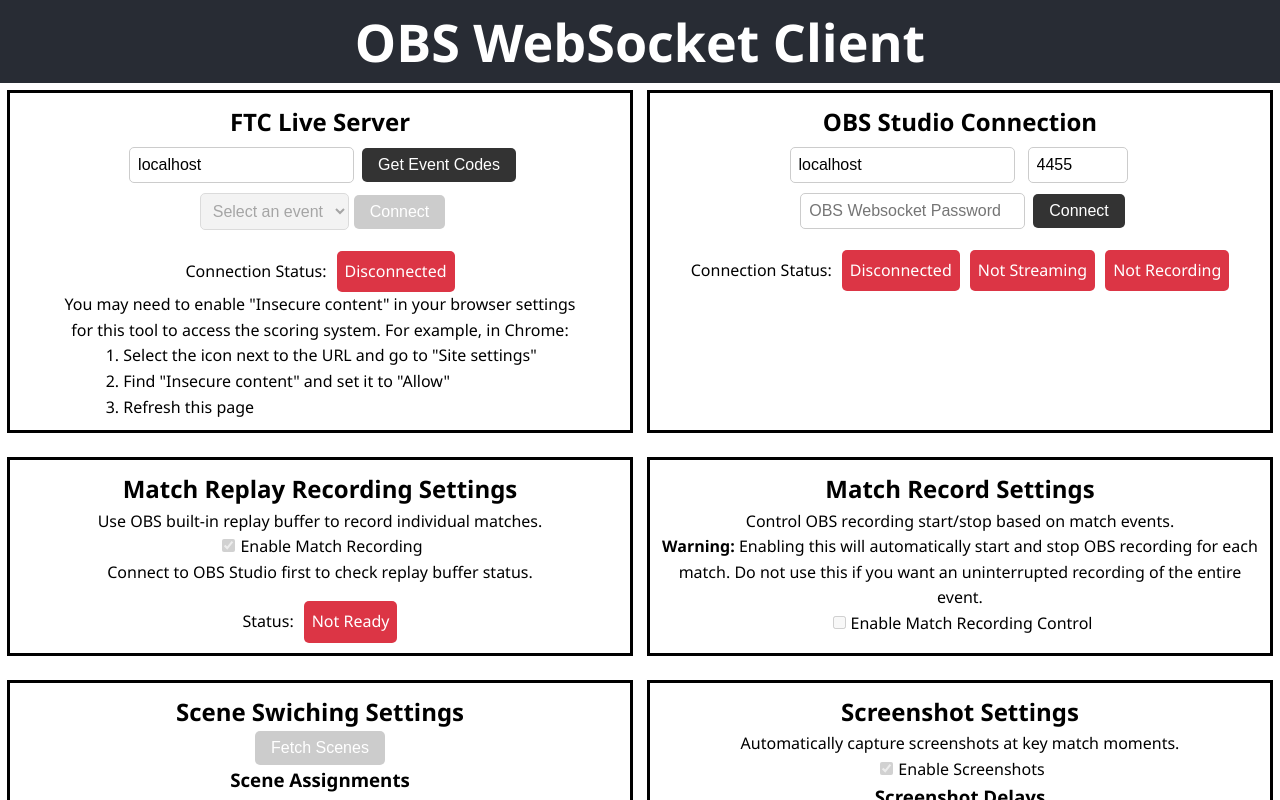
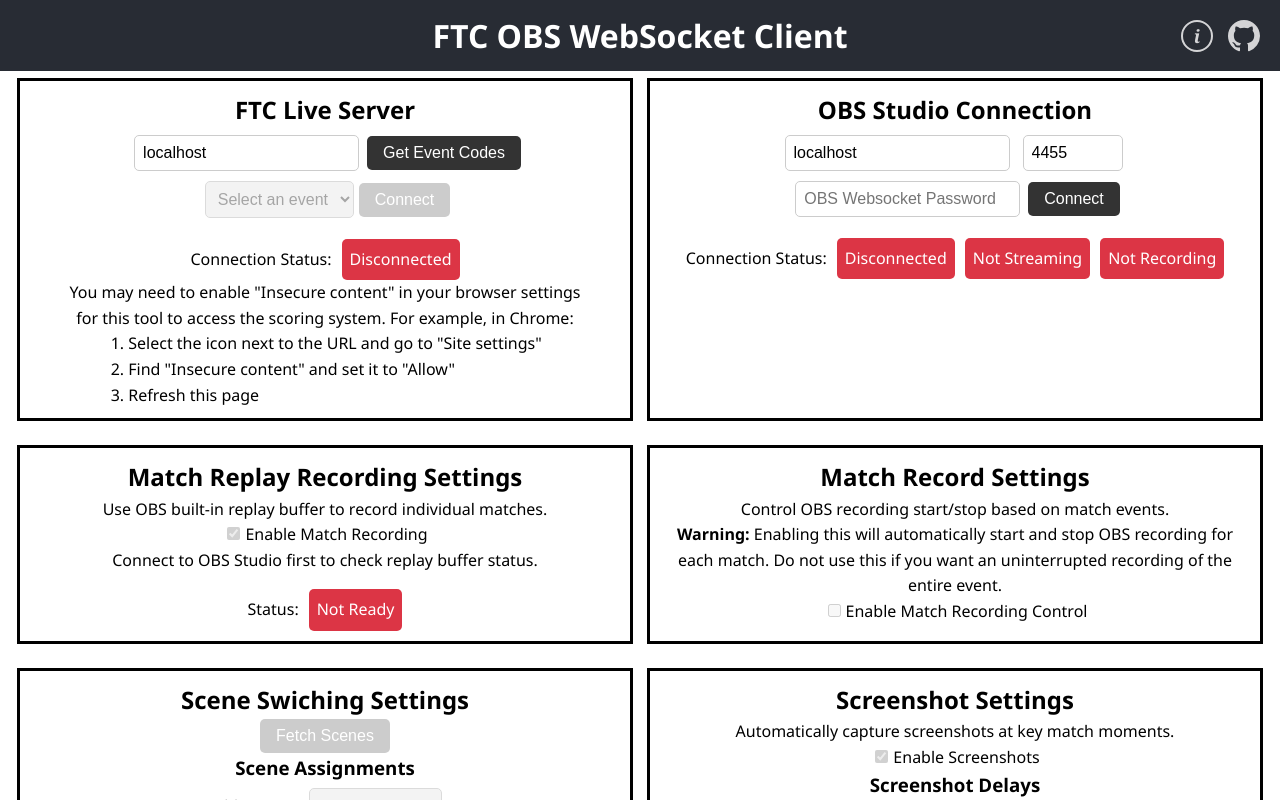
Before and after one commit to jvens/obs-ftc, a React (Create React App) app: page / in a window 1280 px wide. Shown: the top 800 px of the page. Built offline with nearby package versions, Linux system fonts and the light colour scheme; what obs-websocket-js would draw is missing.

Commit message:
feat: Implement AboutModal component and enhance App layout with header links

```diff
--- a/src/App.css
+++ b/src/App.css
@@ -24,11 +24,138 @@
   background-color: #282c34;
   /* min-height: 100vh; */
   display: flex;
-  flex-direction: column;
+  flex-direction: row;
   align-items: center;
   justify-content: center;
-  font-size: calc(10px + 2vmin);
+  font-size: calc(10px + vmin);
   color: white;
+  position: relative;
+  padding: 10px 20px;
+}
+
+.App-header h1 {
+  flex: 1;
+  text-align: center;
+}
+
+.header-links {
+  position: absolute;
+  right: 20px;
+  display: flex;
+  align-items: center;
+  gap: 15px;
+}
+
+.github-link {
+  opacity: 0.8;
+  transition: opacity 0.2s;
+  display: flex;
+  align-items: center;
+}
+
+.github-link:hover {
+  opacity: 1;
+}
+
+.about-button {
+  background: transparent;
+  border: 2px solid white;
+  border-radius: 50%;
+  width: 32px;
+  height: 32px;
+  padding: 0;
+  cursor: pointer;
+  opacity: 0.8;
+  transition: opacity 0.2s;
+  display: flex;
+  align-items: center;
+  justify-content: center;
+}
+
+.about-button:hover {
+  opacity: 1;
+  background: rgba(255, 255, 255, 0.1);
+}
+
+.info-icon {
+  color: white;
+  font-family: Georgia, serif;
+  font-style: italic;
+  font-weight: bold;
+  font-size: 18px;
+  line-height: 1;
+}
+
+/* Modal styles */
+.modal-overlay {
+  position: fixed;
+  top: 0;
+  left: 0;
+  right: 0;
+  bottom: 0;
+  background: rgba(0, 0, 0, 0.6);
+  display: flex;
+  align-items: center;
+  justify-content: center;
+  z-index: 1000;
+}
+
+.modal-content {
+  background: white;
+  padding: 30px;
+  border-radius: 10px;
+  max-width: 500px;
+  width: 90%;
+  position: relative;
+  text-align: left;
+}
+
+.modal-content h2 {
+  margin-top: 0;
+  margin-bottom: 20px;
+  color: #333;
+}
+
+.modal-content h3 {
+  margin-top: 20px;
+  margin-bottom: 5px;
+  color: #555;
+}
+
+.modal-content p {
+  margin: 5px 0;
+  color: #333;
+  line-height: 1.5;
+}
+
+.modal-content a {
+  color: #0066cc;
+}
+
+.modal-close {
+  position: absolute;
+  top: 10px;
+  right: 15px;
+  background: none;
+  border: none;
+  font-size: 28px;
+  cursor: pointer;
+  color: #666;
+  padding: 0;
+  line-height: 1;
+}
+
+.modal-close:hover {
+  color: #333;
+}
+
+.modal-disclaimer {
+  margin-top: 25px;
+  padding: 15px;
+  background: #f5f5f5;
+  border-left: 4px solid #ff9800;
+  font-size: 0.9em;
+  color: #666;
 }
 
 .App-link {
@@ -114,6 +241,10 @@
   display: flex;
   flex-direction: column;
   gap: 0;
+  max-width: 1500px;
+  margin-left: auto;
+  margin-right: auto;
+  padding: 0 10px;
 }
 
 /* On larger screens, show sections side by side */
@@ -124,8 +255,10 @@
   }
 
   .section-row > .section {
-    flex: 1;
+    flex: 1 1 0;
     min-width: 0;
+    margin-left: 0;
+    margin-right: 0;
   }
 }
 
--- a/src/App.tsx
+++ b/src/App.tsx
@@ -1,5 +1,5 @@
 // src/App.tsx
-import React from 'react';
+import { useState } from 'react';
 import './App.css';
 import FtcLiveConnectionManager from './components/FtcLiveConnectionManager';
 import { FtcLiveProvider } from './contexts/FtcLiveContext';
@@ -10,15 +10,29 @@
 import SceneMapper from './components/SceneMapper';
 import ScreenshotSettings from './components/ScreenshotSettings';
 import MatchEventsTable from './components/MatchEventsTable';
+import AboutModal from './components/AboutModal';
 
 function App() {
+  const [showAbout, setShowAbout] = useState(false);
+
   return (
     <ObsStudioProvider>
     <FtcLiveProvider>
     <div className="App">
       <header className="App-header">
-        <h1>OBS WebSocket Client</h1>
+        <h1>FTC OBS WebSocket Client</h1>
+        <div className="header-links">
+          <button className="about-button" onClick={() => setShowAbout(true)} title="About">
+            <span className="info-icon">i</span>
+          </button>
+          <a href="https://github.com/jvens/obs-ftc" target="_blank" rel="noopener noreferrer" className="github-link" title="View on GitHub">
+            <svg height="32" width="32" viewBox="0 0 16 16" fill="white">
+              <path d="M8 0C3.58 0 0 3.58 0 8c0 3.54 2.29 6.53 5.47 7.59.4.07.55-.17.55-.38 0-.19-.01-.82-.01-1.49-2.01.37-2.53-.49-2.69-.94-.09-.23-.48-.94-.82-1.13-.28-.15-.68-.52-.01-.53.63-.01 1.08.58 1.23.82.72 1.21 1.87.87 2.33.66.07-.52.28-.87.51-1.07-1.78-.2-3.64-.89-3.64-3.95 0-.87.31-1.59.82-2.15-.08-.2-.36-1.02.08-2.12 0 0 .67-.21 2.2.82.64-.18 1.32-.27 2-.27.68 0 1.36.09 2 .27 1.53-1.04 2.2-.82 2.2-.82.44 1.1.16 1.92.08 2.12.51.56.82 1.27.82 2.15 0 3.07-1.87 3.75-3.65 3.95.29.25.54.73.54 1.48 0 1.07-.01 1.93-.01 2.2 0 .21.15.46.55.38A8.013 8.013 0 0016 8c0-4.42-3.58-8-8-8z"/>
+            </svg>
+          </a>
+        </div>
       </header>
+      <AboutModal isOpen={showAbout} onClose={() => setShowAbout(false)} />
       <div className="content-container">
         <div className="section-row">
           <FtcLiveConnectionManager />
--- /dev/null
+++ b/src/components/AboutModal.tsx
@@ -0,0 +1,46 @@
+import React from 'react';
+
+interface AboutModalProps {
+  isOpen: boolean;
+  onClose: () => void;
+}
+
+const AboutModal: React.FC<AboutModalProps> = ({ isOpen, onClose }) => {
+  if (!isOpen) return null;
+
+  return (
+    <div className="modal-overlay" onClick={onClose}>
+      <div className="modal-content" onClick={(e) => e.stopPropagation()}>
+        <button className="modal-close" onClick={onClose}>&times;</button>
+        <h2>About FTC OBS WebSocket Client</h2>
+
+        <p>
+          This application provides integration between OBS Studio and the FTC Live
+          scoring system, allowing automated scene switching, match recording, and
+          screenshot capture based on match events.
+        </p>
+
+        <h3>Author</h3>
+        <p>Jeramie Vens</p>
+
+        <h3>License</h3>
+        <p>MIT License</p>
+
+        <h3>Feedback</h3>
+        <p>
+          Please submit feature requests and bug reports on{' '}
+          <a href="https://github.com/jvens/obs-ftc/issues" target="_blank" rel="noopener noreferrer">
+            GitHub Issues
+          </a>.
+        </p>
+
+        <div className="modal-disclaimer">
+          <strong>Disclaimer:</strong> This is not an official project of <em>FIRST</em>.
+          It is independently developed and volunteer maintained.
+        </div>
+      </div>
+    </div>
+  );
+};
+
+export default AboutModal;
--- a/src/components/FtcLiveConnectionManager.tsx
+++ b/src/components/FtcLiveConnectionManager.tsx
@@ -59,7 +59,7 @@
         </span>
       </div>
 
-      <div className="connection-helper">
+      {!isConnected && <div className="connection-helper">
         <p>You may need to enable "Insecure content" in your browser settings<br/>for this tool to access the scoring system. For example, in Chrome:</p>
         <div className="connection-helper-steps">
         <ol>
@@ -68,7 +68,7 @@
           <li>Refresh this page</li>
         </ol>
         </div>
-      </div>
+      </div>}
     </div>
   );
 };
```
